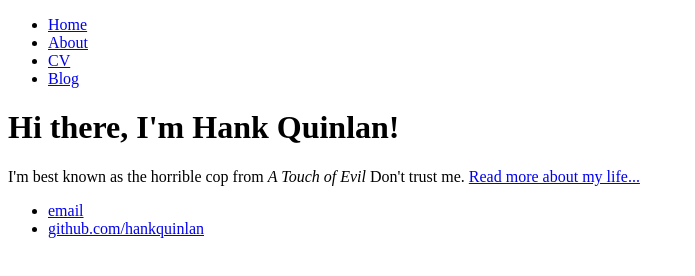
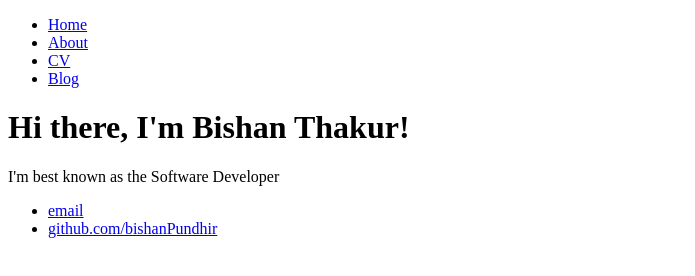
Before and after one commit to bishanPundhir/bishanPundhir, a plain HTML site: page index.html in a window 1280 px wide. Shown: the whole page, without its empty margins (0-695 px from the left). Drawn offline with Linux system fonts and the light colour scheme.

Commit message:
main page changed from sample

```diff
--- a/index.html
+++ b/index.html
@@ -1,7 +1,7 @@
 <!DOCTYPE html>
 <html>
 	<head>
-		<title>Hank Quinlan, Horrible Cop</title>
+		<title>My tech World</title>
 	</head>
 	<body>
 		<nav>
@@ -14,14 +14,14 @@
 		</nav>
 		<div class="container">
     		<div class="blurb">
-        		<h1>Hi there, I'm Hank Quinlan!</h1>
-				<p>I'm best known as the horrible cop from <em>A Touch of Evil</em> Don't trust me. <a href="/about">Read more about my life...</a></p>
+        		<h1>Hi there, I'm Bishan Thakur!</h1>
+				<p>I'm best known as the Software Developer</p>
     		</div><!-- /.blurb -->
 		</div><!-- /.container -->
 		<footer>
     		<ul>
-        		<li><a href="mailto:hankquinlanhub@gmail.com">email</a></li>
-        		<li><a href="https://github.com/hankquinlan">github.com/hankquinlan</a></li>
+        		<li><a href="mailto:bishan.shubhamsoft@gmail.com">email</a></li>
+        		<li><a href="https://github.com/bishanPundhir">github.com/bishanPundhir</a></li>
 			</ul>
 		</footer>
 	</body>
```
